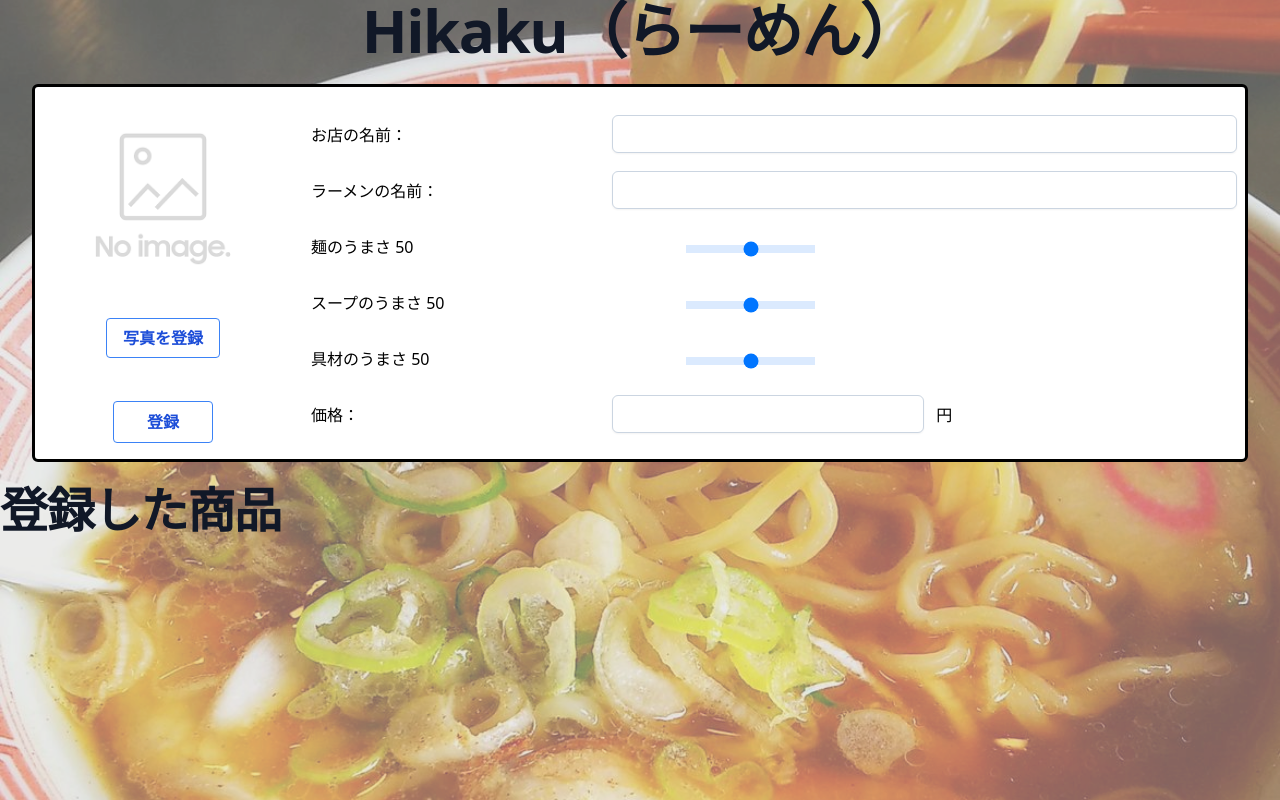
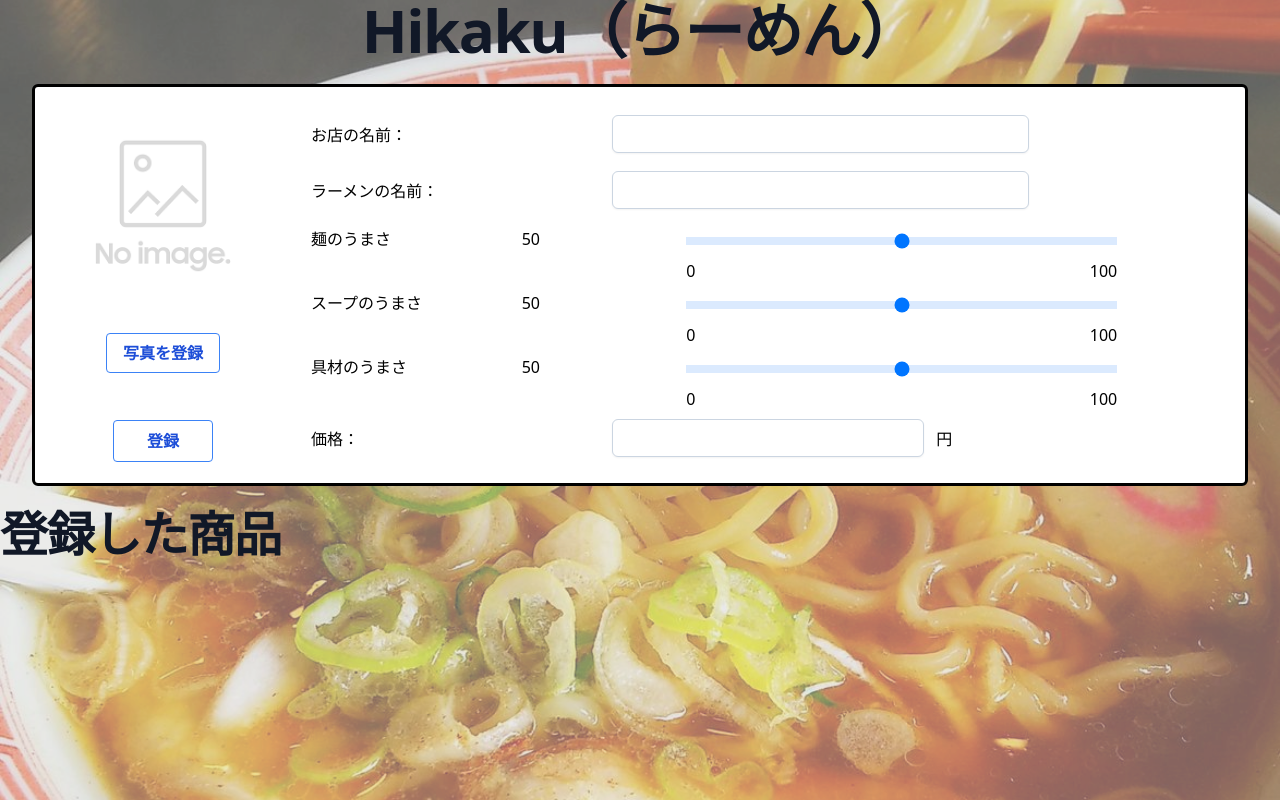
Before and after one commit to Hirata-Kodai/Hikaku, a Flask app: page / in a window 1280 px wide. Run offline with Flask 2, Linux system fonts and the light colour scheme.

Commit message:
フロントエンドある程度完成

```diff
--- a/flaskr/static/css/main.css
+++ b/flaskr/static/css/main.css
@@ -530,8 +530,16 @@ Ensure the default browser behavior of the `hidden` attribute.
   height: 20%;
 }
 
+.h-2\/3 {
+  height: 66.666667%;
+}
+
 .h-2 {
   height: 0.5rem;
+}
+
+.h-1\/3 {
+  height: 33.333333%;
 }
 
 .min-h-screen {
@@ -562,6 +570,10 @@ Ensure the default browser behavior of the `hidden` attribute.
   width: 60%;
 }
 
+.w-4\/5 {
+  width: 80%;
+}
+
 .flex-none {
   flex: none;
 }
@@ -574,6 +586,10 @@ Ensure the default browser behavior of the `hidden` attribute.
   -webkit-appearance: none;
      -moz-appearance: none;
           appearance: none;
+}
+
+.justify-between {
+  justify-content: space-between;
 }
 
 .rounded-md {
--- a/flaskr/static/css/stylesheet.css
+++ b/flaskr/static/css/stylesheet.css
@@ -43,5 +43,3 @@ li {
 	text-align: center;
 	width: 100px;
 }
-
-.
--- a/flaskr/static/js/index.js
+++ b/flaskr/static/js/index.js
@@ -10,40 +10,122 @@ document.getElementById("submit-button").onclick = function() {
     var noodleName =  $('#noodle_name').val();
     var noodle = $('#noodle').val();
     var soupKoku =  $('#soup-koku').val();
+    var ingredientsNum =  $('#ingredients_num').val();
     var price = $('#price').val();
     noodleFrameNum += 1;
 
     var appendTag = "<li id='noodle-frame-" +  noodleFrameNum + "'> \
-                        <div class='submit-area' > \
-                            <div class='submit-area-img' > \
-                                <img id='uploaded-image-" +  noodleFrameNum + "' class='submitted_img'><br>\
-                            </div>\
-                            <div class='submit-area-compared_things' > \
+                        <div class='submit-area mx-8 my-6 flex font-sans rounded-md bg-white relative'> \
+                            <div class='flex-none w-64 relative'> \
+                                <div class='h-3/5'> \
+                                    <img id='uploaded-image-" +  noodleFrameNum + "' class='p-6 inset-0 w-full h-full object-cover'><br>\
+                                </div> \
+                            </div> \
+                            <div class='submit-area-compared_things flex-auto p-2' > \
                                 <ul class='detail-things'> \
                                     <li class='noodle-shop-name-frame'></li> \
-                                        お店の名前：<input type='text' id='noodle_shop_name' name='noodle_shop_name' value='" + noodleShopName + "'> \
+                                        <div class='flex my-3'> \
+                                            <div class='w-1/3 mt-1 px-3 py-2'> \
+                                                お店の名前： \
+                                            </div> \
+                                            <div class='w-2/3'> \
+                                                <input type='text' id='noodle_shop_name' name='noodle_shop_name' value='" + noodleShopName + "' class='w-2/3 mt-1 px-3 py-2 bg-white border shadow-sm border-slate-300 placeholder-slate-400 focus:outline-none focus:border-sky-500 focus:ring-sky-500 block w-full rounded-md sm:text-sm focus:ring-1'> \
+                                            </div> \
+                                        </div> \
                                     </li> \
                                     <li class='noodle-name-frame'></li> \
-                                        ラーメンの名前：<input type='text' id='noodle_name' name='noodle_name' value=' " + noodleName +" '> \
+                                        <div class='flex my-3'> \
+                                            <div class='w-1/3 mt-1 px-3 py-2'> \
+                                                ラーメンの名前： \
+                                            </div> \
+                                            <div class='w-2/3'> \
+                                                <input type='text' id='noodle_name' name='noodle_name' value=' " + noodleName +" ' class='w-2/3 mt-1 px-3 py-2 bg-white border shadow-sm border-slate-300 placeholder-slate-400 focus:outline-none focus:border-sky-500 focus:ring-sky-500 block w-full rounded-md sm:text-sm focus:ring-1'> \
+                                            </div> \
+                                        </div> \
                                     </li> \
                                     <li class='compared_thing_range'> \
-                                        <input type='range' id='noodle' name='noodle' class='range-class'\
+                                        <div class='flex my-3'> \
+                                            <div class='w-2/5 mt-1 px-3 flex'> \
+                                                <div class='w-3/5'> \
+                                                <label for='noodle'>麺のうまさ</label> \
+                                                </div> \
+                                                <div class='w-2/5'> \
+                                                <input type='text' id='noodle_num' name='noodle_num' value='" + noodle + "' class='w-4/5 view-range-value-class'> \
+                                                </div> \
+                                            </div> \
+                                            <div class='w-3/5 mt-1 px-3'> \
+                                                <div class='h-2/3'> \
+                                                    <input type='range' id='noodle' name='noodle' class='range-class w-4/5 h-2 bg-blue-100 appearance-none' \
                                             min='0' max='100' value='" + noodle + "'> \
-                                        <label for='noodle'>麺のうまさ</label> \
-                                        <input type='text' id='noodle_num' name='noodle_num' value='" + noodle + "' class='view-range-value-class'> \
+                                                    </div> \
+                                                <div lass='h-1/3'> \
+                                                    <div class='flex w-4/5 justify-between'> \
+                                                        <span>0</span><span>100</span> \
+                                                    </div> \
+                                                </div> \
+                                            </div> \
+                                        </div> \
                                     </li> \
                                     <li class='compared_thing_range'> \
-                                        <input type='range' id='soup-koku' name='soup-koku' class='range-class'\
+                                        <div class='flex my-3'> \
+                                            <div class='w-2/5 mt-1 px-3 flex'> \
+                                                <div class='w-3/5'> \
+                                                <label for='soup-koku'>スープのうまさ</label> \
+                                                </div> \
+                                                <div class='w-2/5'> \
+                                                <input type='text' id='noodle_num' name='noodle_num' value='" + soupKoku + "' class='w-4/5 view-range-value-class'> \
+                                                </div> \
+                                            </div> \
+                                            <div class='w-3/5 mt-1 px-3'> \
+                                                <div class='h-2/3'> \
+                                                    <input type='range' id='soup-koku' name='soup-koku' class='range-class w-4/5 h-2 bg-blue-100 appearance-none' \
                                             min='0' max='100' value='" + soupKoku + "'> \
-                                        <label for='soup-koku'>スープのうまさ</label> \
-                                        <input type='text' id='noodle_num' name='noodle_num' value='" + soupKoku + "' class='view-range-value-class'> \
+                                                </div> \
+                                                <div lass='h-1/3'> \
+                                                    <div class='flex w-4/5 justify-between'> \
+                                                        <span>0</span><span>100</span> \
+                                                    </div> \
+                                                </div> \
+                                            </div> \
+                                        </div> \
+                                    </li> \
+                                    <li class='compared_thing_range'> \
+                                        <div class='flex my-3'> \
+                                            <div class='w-2/5 mt-1 px-3 flex'> \
+                                                <div class='w-3/5'> \
+                                                    <label for='ingredients'>具材のうまさ</label> \
+                                                </div> \
+                                                <div class='w-2/5'> \
+                                                    <input type='text' id='ingredients_num' name='ingredients_num' value='" + ingredientsNum + "'class='w-4/5 view-range-value-class'> \
+                                                </div> \
+                                            </div> \
+                                            <div class='w-3/5 mt-1 px-3'> \
+                                                <div class='h-2/3'> \
+                                                    <input type='range' id='ingredients' name='ingredients' class='range-class w-4/5 h-2 bg-blue-100 appearance-none' \
+                                            min='0' max='100' ingredientsNum> \
+                                                </div> \
+                                                <div lass='h-1/3'> \
+                                                    <div class='flex w-4/5 justify-between'> \
+                                                        <span>0</span><span>100</span> \
+                                                    </div> \
+                                                </div> \
+                                            </div> \
+                                        </div> \
                                     </li> \
                                     <li class='compared_thing_text'> \
-                                        価格：<input type='number' id='price' name='price' min='0' max='10000' value='" + price + "'> \
-                                        <label for='price'>円</label> \
+                                        <div class='flex my-3'> \
+                                            <div class='w-1/3 mt-1 px-3 py-2'> \
+                                                価格： \
+                                            </div> \
+                                            <div class='w-1/3'> \
+                                                <input type='number' id='price' name='price' min='0' max='10000' value='" + price + "' class='mt-1 px-3 py-2 bg-white border shadow-sm border-slate-300 placeholder-slate-400 focus:outline-none focus:border-sky-500 focus:ring-sky-500 block w-full rounded-md sm:text-sm focus:ring-1'> \
+                                            </div> \
+                                            <div class='w-1/3 mt-1 px-3 py-2'> \
+                                                <label for='price'>円</label> \
+                                            </div> \
+                                        </div> \
                                     </li> \
                                 </ul> \
-                                <input id='delete-button' class='delete-button-" +  noodleFrameNum + "' type='button' name='submit' value='削除' onclick='deleteClick(" + noodleFrameNum + ")'/> \
                             </div> \
                         </div> \
                     </li>"
--- a/flaskr/templates/index.html
+++ b/flaskr/templates/index.html
@@ -39,7 +39,7 @@
                     お店の名前：
                   </div>
                   <div class="w-2/3">
-                    <input type="text" id="noodle_shop_name" name="noodle_shop_name" class="mt-1 px-3 py-2 bg-white border shadow-sm border-slate-300 placeholder-slate-400 focus:outline-none focus:border-sky-500 focus:ring-sky-500 block w-full rounded-md sm:text-sm focus:ring-1">
+                    <input type="text" id="noodle_shop_name" name="noodle_shop_name" class="w-2/3 mt-1 px-3 py-2 bg-white border shadow-sm border-slate-300 placeholder-slate-400 focus:outline-none focus:border-sky-500 focus:ring-sky-500 block w-full rounded-md sm:text-sm focus:ring-1">
                   </div>
                 </div>
               </li>
@@ -49,43 +49,76 @@
                     ラーメンの名前：
                   </div>
                   <div class="w-2/3">
-                    <input type="text" id="noodle_name" name="noodle_name" class="mt-1 px-3 py-2 bg-white border shadow-sm border-slate-300 placeholder-slate-400 focus:outline-none focus:border-sky-500 focus:ring-sky-500 block w-full rounded-md sm:text-sm focus:ring-1">
+                    <input type="text" id="noodle_name" name="noodle_name" class="w-2/3 mt-1 px-3 py-2 bg-white border shadow-sm border-slate-300 placeholder-slate-400 focus:outline-none focus:border-sky-500 focus:ring-sky-500 block w-full rounded-md sm:text-sm focus:ring-1">
                   </div>
                 </div>
               </li>
               <li class="compared_thing_range">
                 <div class="flex my-3">
-                  <div class="w-2/5 mt-1 px-3 py-2">
-                    <label for="noodle">麺のうまさ</label>
-                    <input type="text" id="noodle_num" name="noodle_num" value=50 class="view-range-value-class">
+                  <div class="w-2/5 mt-1 px-3 flex">
+                    <div class="w-3/5">
+                      <label for="noodle">麺のうまさ</label>
+                    </div>
+                    <div class="w-2/5">
+                      <input type="text" id="noodle_num" name="noodle_num" value=50 class="w-4/5 view-range-value-class">
+                    </div>
                   </div>
-                  <div class="w-3/5 mt-1 px-3 py-2">
-                    <input type="range" id="noodle" name="noodle" class="range-class h-2 bg-blue-100 appearance-none"
-            min="0" max="100" value="50">
+                  <div class="w-3/5 mt-1 px-3">
+                    <div class="h-2/3">
+                      <input type="range" id="noodle" name="noodle" class="range-class w-4/5 h-2 bg-blue-100 appearance-none"
+              min="0" max="100" value="50">
+                    </div>
+                    <div lass="h-1/3">
+                      <div class="flex w-4/5 justify-between">
+                        <span>0</span><span>100</span>
+                      </div>
+                    </div>
                   </div>
                 </div>
               </li>
               <li class="compared_thing_range">
                 <div class="flex my-3">
-                  <div class="w-2/5 mt-1 px-3 py-2">
-                    <label for="soup-koku">スープのうまさ</label>
-                    <input type="text" id="noodle_num" name="noodle_num" value=50 class="view-range-value-class">
+                  <div class="w-2/5 mt-1 px-3 flex">
+                    <div class="w-3/5">
+                      <label for="soup-koku">スープのうまさ</label>
+                    </div>
+                    <div class="w-2/5">
+                      <input type="text" id="noodle_num" name="noodle_num" value=50 class="w-4/5 view-range-value-class">
+                    </div>
                   </div>
-                  <div class="w-3/5 mt-1 px-3 py-2">
-                    <input type="range" id="soup-koku" name="soup-koku" class="range-class h-2 bg-blue-100 appearance-none"
-                min="0" max="100" value="50">
+                  <div class="w-3/5 mt-1 px-3">
+                    <div class="h-2/3">
+                      <input type="range" id="soup-koku" name="soup-koku" class="range-class w-4/5 h-2 bg-blue-100 appearance-none"
+                  min="0" max="100" value="50">
+                    </div>
+                    <div lass="h-1/3">
+                      <div class="flex w-4/5 justify-between">
+                        <span>0</span><span>100</span>
+                      </div>
+                    </div>
                   </div>
                 </div>
               </li>
               <li class="compared_thing_range">
                 <div class="flex my-3">
-                  <div class="w-2/5 mt-1 px-3 py-2">
-                    <label for="ingredients">具材のうまさ</label>
-                    <input type="text" id="ingredients_num" name="ingredients_num" value=50 class="view-range-value-class">
+                  <div class="w-2/5 mt-1 px-3 flex">
+                    <div class="w-3/5">
+                      <label for="ingredients">具材のうまさ</label>
+                    </div>
+                    <div class="w-2/5">
+                      <input type="text" id="ingredients_num" name="ingredients_num" value=50 class="w-4/5 view-range-value-class">
+                    </div>
                   </div>
-                  <div class="w-3/5 mt-1 px-3 py-2">
-                    <input type="range" id="ingredients" name="ingredients" class="range-class h-2 bg-blue-100 appearance-none"
+                  <div class="w-3/5 mt-1 px-3">
+                    <div class="h-2/3">
+                      <input type="range" id="ingredients" name="ingredients" class="range-class w-4/5 h-2 bg-blue-100 appearance-none"
             min="0" max="100" value="50">
+                    </div>
+                    <div lass="h-1/3">
+                      <div class="flex w-4/5 justify-between">
+                        <span>0</span><span>100</span>
+                      </div>
+                    </div>
                   </div>
                 </div>
               </li>
```
